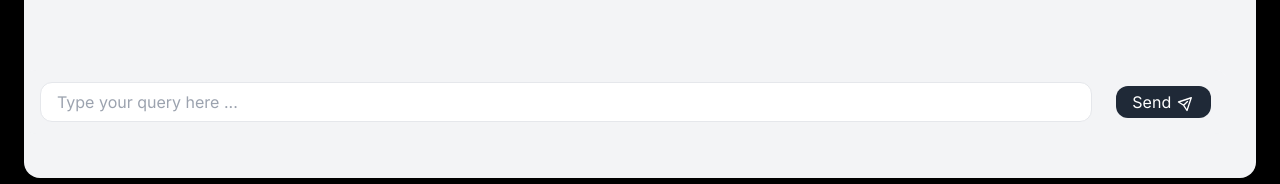
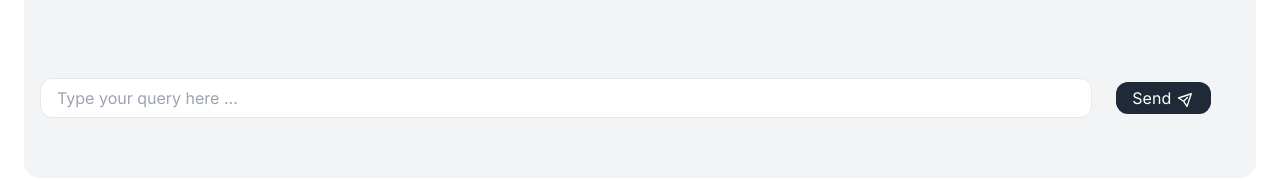
Before and after one commit to ayushagarwal27/GeniusHiveAI, a Next.js app: page /expert/1 in a window 1280 px wide. Shown: the part 658-842 px from the top of the page. Built offline with nearby package versions, Linux system fonts and the light colour scheme.

Commit message:
minor ui fix

```diff
--- a/src/app/globals.css
+++ b/src/app/globals.css
@@ -1,7 +1,3 @@
 @tailwind base;
 @tailwind components;
 @tailwind utilities;
-
-body{
-    background: black;
-}
--- a/src/components/ChatQueryInput.tsx
+++ b/src/components/ChatQueryInput.tsx
@@ -25,7 +25,7 @@ const ChatQueryInput: FC<ChatQueryInputProps> = ({
   return (
     <form
       onSubmit={handleRequest}
-      className="flex flex-col md:flex-row items-center h-16 rounded-xl bg-gray-100 gap-2 w-[85%] md:w-[94%] px-4 pt-2 md:pt-0 mt-20 absolute md:bottom-2 bottom-6 left-3 md:left-6"
+      className="flex flex-col md:flex-row items-center min-h-16 rounded-xl bg-gray-100 gap-2 w-[85%] md:w-[94%] px-4 py-2 md:pt-0 mt-20 absolute md:bottom-2 -bottom-1 left-6 md:left-6"
     >
       <div className="relative w-[80%] md:w-[100%]">
         <input
--- a/src/components/ExpertCard.tsx
+++ b/src/components/ExpertCard.tsx
@@ -13,7 +13,7 @@ const ExpertCard: FC<ExpertCardProps> = ({ expertInfo }) => {
   return (
     <div
       className={
-        "bg-white/30 text-black flex flex-col gap-4 p-4 text-center cursor-pointer border border-gray-500 rounded-lg hover:-translate-y-2 transition hover:shadow-xl hover:shadow-gray-400   backdrop-filter backdrop-blur-lg bg-opacity-40"
+        "bg-transparent text-black flex flex-col gap-4 p-4 text-center cursor-pointer border border-gray-500 rounded-lg hover:-translate-y-2 transition hover:shadow-xl hover:shadow-gray-400   backdrop-filter backdrop-blur-lg bg-opacity-40"
       }
       onClick={() => router.push(`/expert/${expertInfo.name}`)}
     >
```
Also changed, not shown: src/app/page.tsx (+1 -1 lines).
